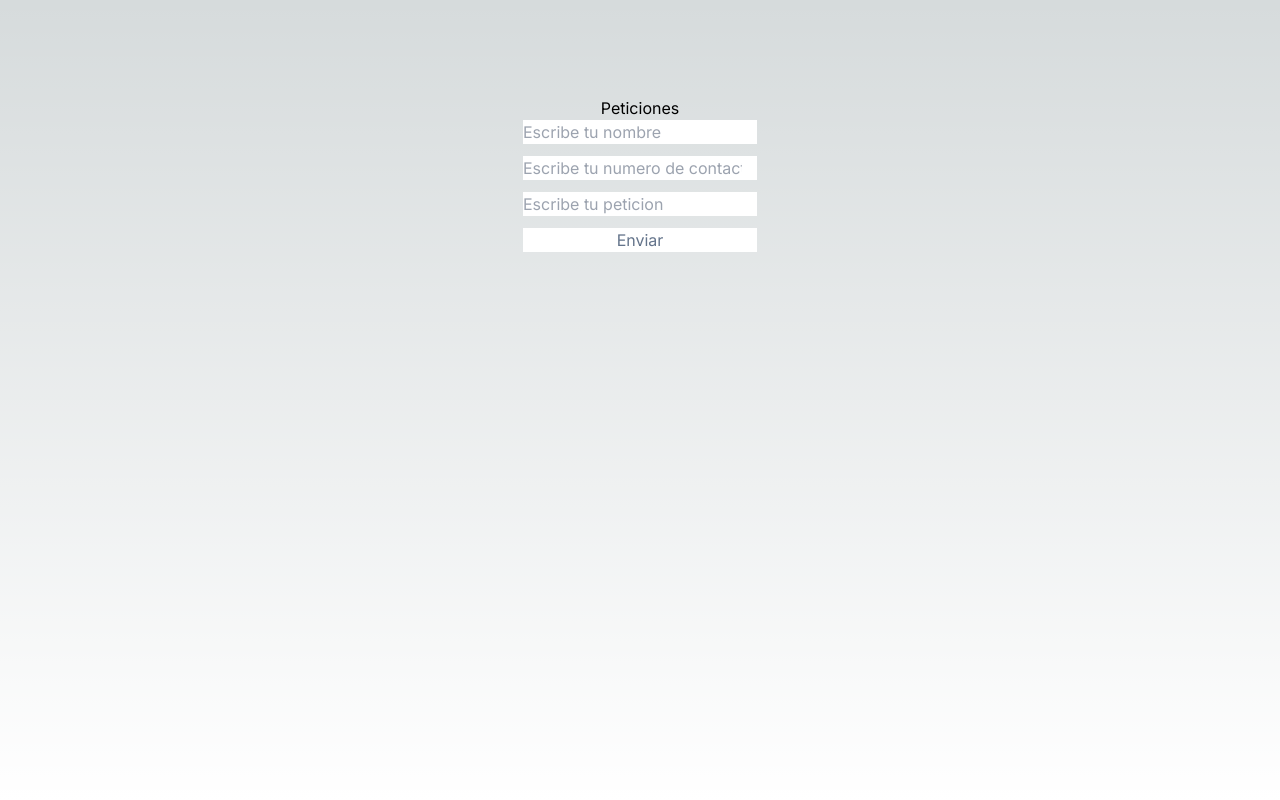
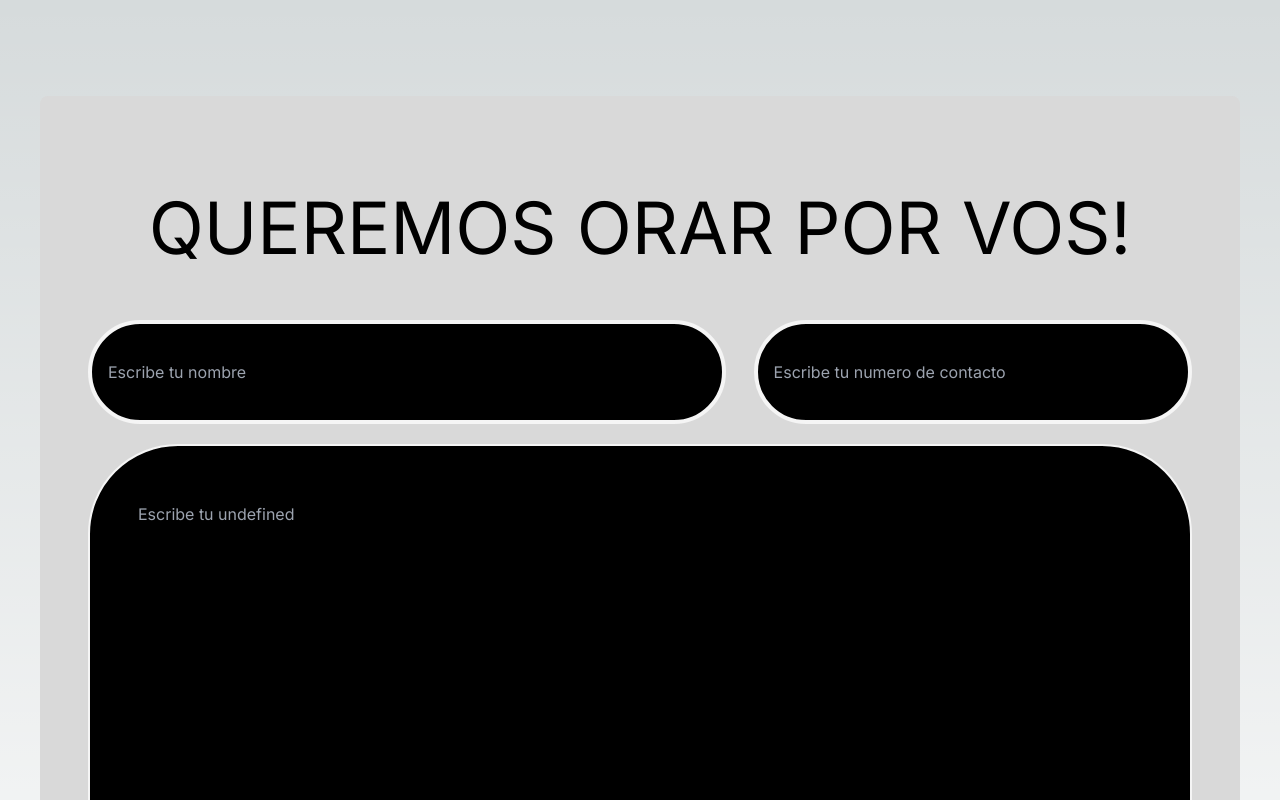
Before and after one commit to LucasEzequielRamos/request-page-lacruz-oficial, a Next.js app: page / in a window 1280 px wide. Shown: the top 800 px of the page. Built offline with nearby package versions, Linux system fonts and the light colour scheme.

Commit message:
add form component, actions, hook, constants

```diff
--- a/src/app/api/post-email/route.ts
+++ b/src/app/api/post-email/route.ts
@@ -1,10 +1,11 @@
-import { sql } from '@vercel/postgres'
+// import { sql } from '@vercel/postgres'
 import { type NextRequest, NextResponse } from 'next/server'
 
 export const runtime = 'edge'
 export const dynamic = 'force-dynamic'
 
 export async function POST (req: NextRequest) {
+  try {
     const msg = await req.json()
     const { name, phone, content } = msg
     console.log({ name, phone, content })
@@ -13,10 +14,16 @@ export async function POST (req: NextRequest) {
       return NextResponse.json({ message: 'empty name, phone or content' })
     }
 
-  const message =
-      await sql`INSERT INTO messages (name, phone, content, timestamp) VALUES (${msg.name}, ${msg.phone}, ${msg.content}, CURRENT_TIMESTAMP - INTERVAL '3  hours') RETURNING *`
+    return NextResponse.json(msg)
 
-  console.log(message.rows)
+    // const message =
+    //     await sql`INSERT INTO messages (name, phone, content, timestamp) VALUES (${msg.name}, ${msg.phone}, ${msg.content}, CURRENT_TIMESTAMP - INTERVAL '3  hours') RETURNING *`
 
-  return NextResponse.json(message.rows)
+    // console.log(message.rows)
+
+    // return NextResponse.json(message.rows)
+  } catch (error: any) {
+    console.log(error)
+    return NextResponse.json({ message: error.message })
   }
+}
--- /dev/null
+++ b/src/app/components/message-form.tsx
@@ -0,0 +1,48 @@
+'use client'
+import React, { useEffect, useRef } from 'react'
+import { postEmail } from '../lib/actions'
+import { useAppStatus } from '../hooks/use-status-app'
+
+const MessageForm = ({ motif }: { motif: string }) => {
+  const { appStatus, setAppStatus, APP_STATUS } = useAppStatus()
+  const formRef = useRef<HTMLFormElement>(null)
+
+  useEffect(() => {
+    if (formRef.current !== null) {
+      const formCurrent1 = formRef.current[0] as HTMLInputElement
+      const formCurrent2 = formRef.current[1] as HTMLInputElement
+      const formCurrent3 = formRef.current[2] as HTMLInputElement
+      console.log(formCurrent3.value)
+      if (formCurrent1.value !== '' && formCurrent2.value !== '' && formCurrent3.value !== '') {
+        setAppStatus(APP_STATUS.ALREADY_SEND)
+      } else {
+        setAppStatus(APP_STATUS.IDLE)
+      }
+    }
+  }, [appStatus])
+
+  return (
+    <div className=' flex items-center flex-col px-12 w-[1200px] bg-[#d9d9d9] h-[1000px] rounded-lg text-center text-white'>
+    <h1 className='text-black mb-14 mt-24 w-full text-7xl'>QUEREMOS ORAR POR VOS!</h1>
+    <form ref={formRef} action={async (formData) => {
+      await postEmail(formData)
+      setAppStatus(APP_STATUS.IDLE)
+      formRef.current?.reset()
+    }}className='flex flex-col gap-5 w-full mb-56'>
+      <div className='flex [&>input]:py-9 [&>input]:px-4 [&>input]:rounded-full [&>input]:border-[#f5f5f5] [&>input]:border-solid [&>input]:border-4 [&>input]:bg-black gap-7  '>
+        <input className='w-3/5 focus-visible:outline-none autofill:bg-black' name='name' placeholder='Escribe tu nombre' type="text" onChange={() => { setAppStatus(APP_STATUS.TYPING) }} required/>
+        <input className='w-2/5 focus-visible:outline-none' name='phone' placeholder='Escribe tu numero de contacto' type="text" onChange={() => { setAppStatus(APP_STATUS.TYPING) }} required />
+      </div>
+      <textarea className='pb-96 pt-14 px-12 text-clip rounded-[90px] bg-black border-2 border-[#f5f5f5] border-solid focus-visible:outline-none' name='content' placeholder={`Escribe tu ${motif}`} onChange={() => { setAppStatus(APP_STATUS.TYPING) }} required/>
+      <div className='w-full flex justify-center'>
+      <button className={`text-[#f5f5f5] flex text-center justify-center w-1/3 text-5xl rounded-[40px] py-6 bg-black   ${appStatus === APP_STATUS.IDLE ? 'pointer-events-none' : ''} `}
+      disabled={appStatus === APP_STATUS.SENDING || appStatus === APP_STATUS.IDLE}>
+        {appStatus === APP_STATUS.SENDING ? 'Enviando...' : 'Enviar'}
+      </button>
+      </div>
+    </form>
+  </div>
+  )
+}
+
+export default MessageForm
--- a/src/app/globals.css
+++ b/src/app/globals.css
@@ -27,3 +27,20 @@ body {
     text-wrap: balance;
   }
 }
+
+input {
+  color: white;
+  all: unset;
+  direction: ltr;
+  text-align: start;
+}
+
+input:-webkit-autofill,
+input:-webkit-autofill:hover,
+input:-webkit-autofill:focus,
+input:-webkit-autofill:active {
+  -webkit-box-shadow: 0 0 0 100px black inset !important;
+  -webkit-text-fill-color: white !important;
+  box-shadow: 0 0 0 100px black inset !important;
+  -webkit-text-fill-color: white !important;
+}
--- a/src/app/hooks/useStatusApp.tsx
+++ b/src/app/hooks/use-status-app.tsx
@@ -1,15 +1,7 @@
 import { useState } from 'react'
+import { APP_STATUS } from '../lib/consts'
 
 export function useAppStatus () {
-  const APP_STATUS = {
-    IDLE: 'idle',
-    ERROR: 'error',
-    TYPING: 'typing',
-    ALREADY_SEND: 'already_send',
-    SENDING: 'sending',
-    SENDED: 'sended'
-  }
-
   const [appStatus, setAppStatus] = useState(APP_STATUS.IDLE)
 
   return {
--- /dev/null
+++ b/src/app/lib/actions.ts
@@ -0,0 +1,15 @@
+export const postEmail = async (formData: FormData) => {
+  const contentForm = { name: formData.get('name'), phone: formData.get('phone'), content: formData.get('content') }
+  console.log(contentForm)
+
+  const res = await fetch('/api/post-email', {
+    method: 'POST',
+    headers: {
+      'content-type': 'application/json'
+    },
+    body: JSON.stringify(contentForm)
+  }
+  )
+  const newData = await res.json()
+  console.log(newData)
+}
--- /dev/null
+++ b/src/app/lib/consts.ts
@@ -0,0 +1,8 @@
+export const APP_STATUS = {
+  IDLE: 'idle',
+  ERROR: 'error',
+  TYPING: 'typing',
+  ALREADY_SEND: 'already_send',
+  SENDING: 'sending',
+  SENDED: 'sended'
+}
--- a/src/app/page.tsx
+++ b/src/app/page.tsx
@@ -1,94 +1,9 @@
-'use client'
-import { useEffect, useRef } from 'react'
-import { useAppStatus } from './hooks/useStatusApp'
-
-// const INITIAL_CONTENT_FORM = {
-//   name: '',
-//   phone: '',
-//   content: ''
-// }
-const postEmail = async (formData: FormData) => {
-  const contentForm = { name: formData.get('name'), phone: formData.get('phone'), content: formData.get('content') }
-  console.log(contentForm)
-
-  const res = await fetch('/api/post-email', {
-    method: 'POST',
-    headers: {
-      'content-type': 'application/json'
-    },
-    body: JSON.stringify(contentForm)
-  }
-  )
-  const newData = await res.json()
-  console.log(newData)
-}
+import MessageForm from './components/message-form'
 
 export default function Home () {
-  const { appStatus, setAppStatus, APP_STATUS } = useAppStatus()
-  const formRef = useRef<HTMLFormElement>(null)
-
-  // const handleSubmitMessage = async(event: React.FormEvent<HTMLFormElement>)=>{
-  //   event.preventDefault()
-
-  //   if(appStatus !== APP_STATUS.ALREADY_SEND) return
-  //   setAppStatus(APP_STATUS.SENDING)
-  //   const res = await fetch(`/api/post-email`,{
-  //     method:'POST',
-  //     headers:{
-  //       "content-type": "application/json"
-  //     },
-  //     body: JSON.stringify(contentForm)
-  //   }
-  //   )
-  //   const newData = await res.json()
-  //   console.log(newData)
-  //   setData(newData)
-  //   if(newData){
-  //     setAppStatus(APP_STATUS.SENDED)
-  //     setContentForm(INITIAL_CONTENT_FORM)
-  //   }
-  // }
-
-  // const handleInputChange = (event: React.ChangeEvent<HTMLInputElement>) =>{
-  //   const {name, value} = event.target
-  //   setContentForm({
-  //     ...contentForm,
-  //     [name]: value
-  //   })
-  // }
-
-  useEffect(() => {
-    if (formRef.current !== null) {
-      const formCurrent1 = formRef.current[0] as HTMLInputElement
-      const formCurrent2 = formRef.current[1] as HTMLInputElement
-      const formCurrent3 = formRef.current[2] as HTMLInputElement
-      console.log(formCurrent2.value)
-      if (formCurrent1.value !== '' && formCurrent2.value !== '' && formCurrent3.value !== '') {
-        setAppStatus(APP_STATUS.ALREADY_SEND)
-      } else {
-        setAppStatus(APP_STATUS.IDLE)
-      }
-    }
-  }, [appStatus])
-
   return (
     <main className="flex min-h-screen flex-col items-center justify-between p-24">
-     <div className=' flex justify-center items-center flex-col w-screen'>
-      <h1 className=''>Peticiones</h1>
-      <form ref={formRef} action={async (formData) => {
-        await postEmail(formData)
-        setAppStatus(APP_STATUS.IDLE)
-        formRef.current?.reset()
-      }}className='flex flex-col gap-3 text-black'>
-        <input name='name' placeholder='Escribe tu nombre' type="text" onChange={() => { setAppStatus(APP_STATUS.TYPING) }} required/>
-        <input name='phone' placeholder='Escribe tu numero de contacto' type="number" onChange={() => { setAppStatus(APP_STATUS.TYPING) }} required />
-        <input name='content' placeholder='Escribe tu peticion' type="text" onChange={() => { setAppStatus(APP_STATUS.TYPING) }} required/>
-        <button className={`bg-white text-slate-500 ${appStatus === APP_STATUS.IDLE ? 'pointer-events-none' : ''} `}
-        disabled={appStatus === APP_STATUS.SENDING || appStatus === APP_STATUS.IDLE}>
-          {appStatus === APP_STATUS.SENDING ? 'Enviando...' : 'Enviar'}
-        </button>
-      </form>
-    </div>
+      <MessageForm/>
     </main>
 
   )
```
Lines whose indentation alone changed are shown as unchanged.
